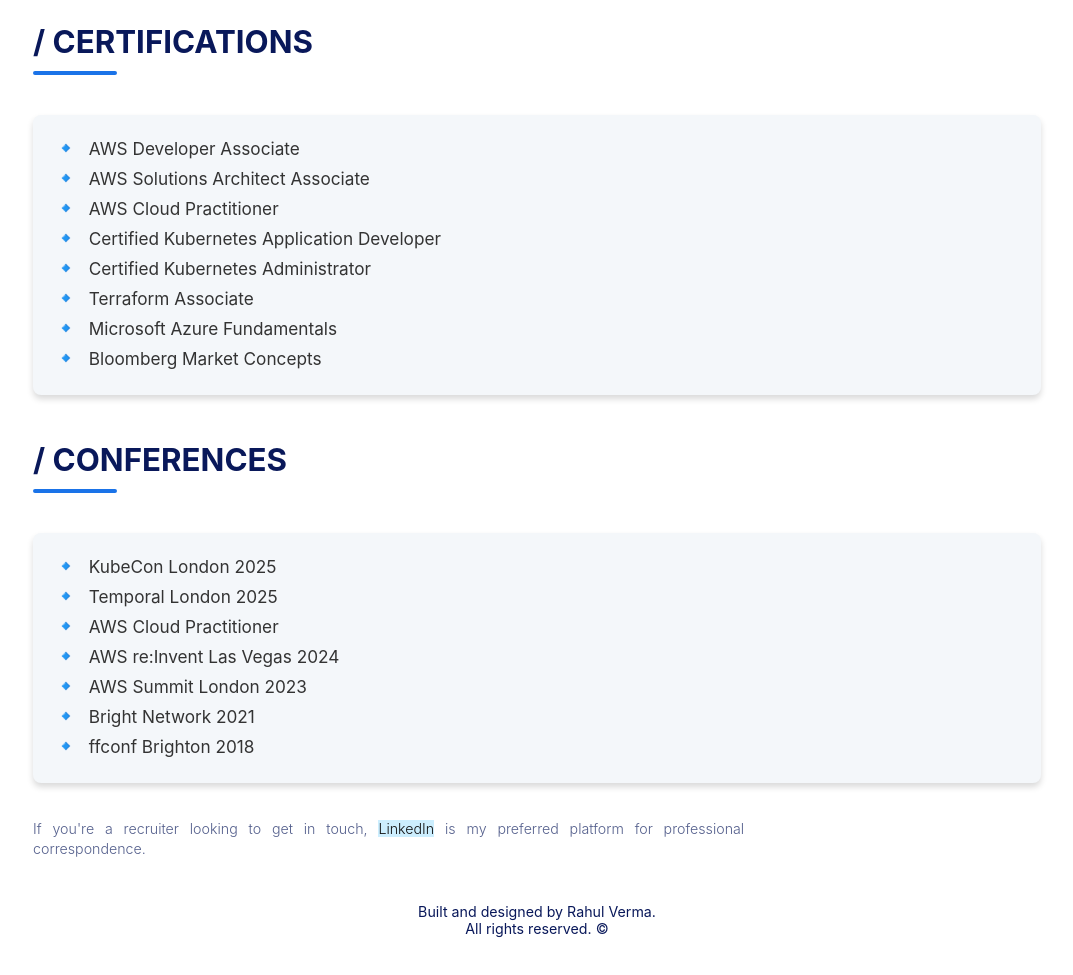
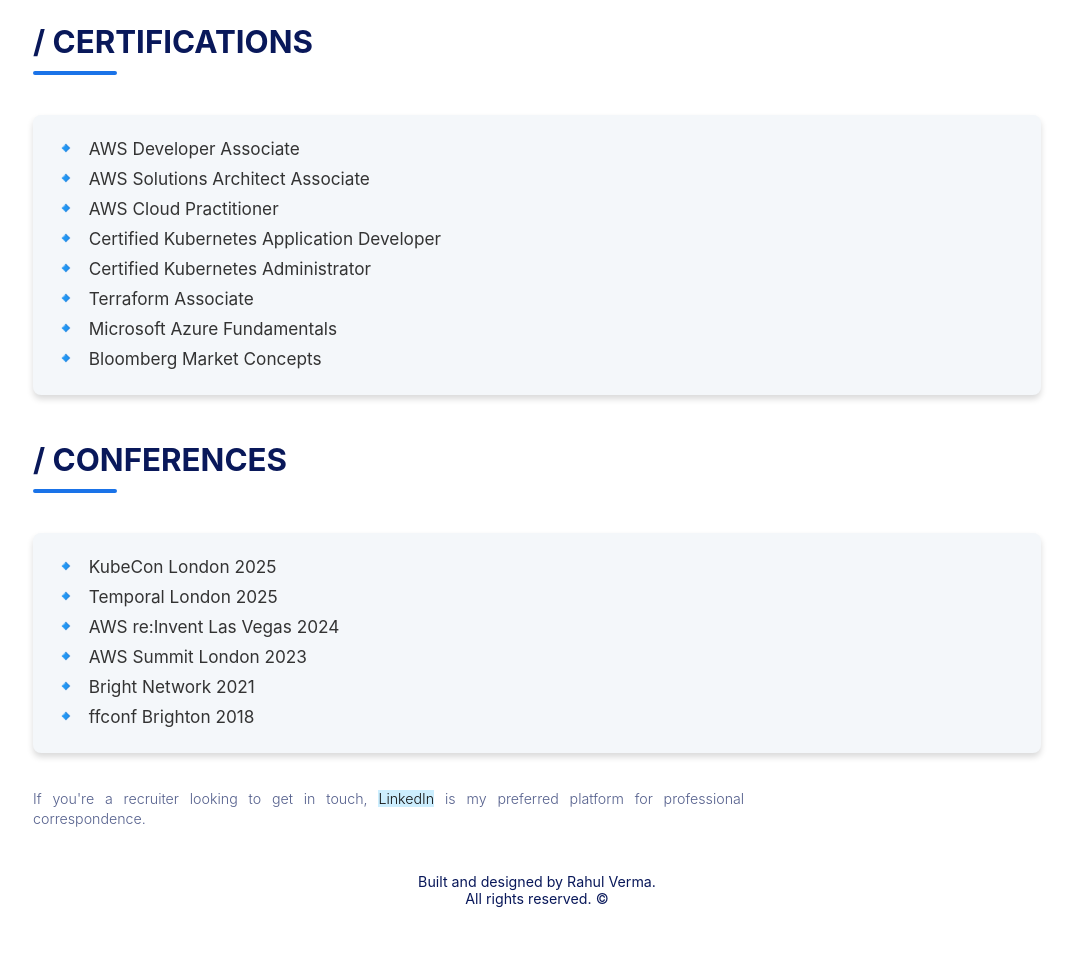
Before and after one commit to rahul2999/website, a plain HTML site: page index.html in a window 1280 px wide. Shown: the part 1919-2894 px from the top of the page, without its empty margins (103-1176 px from the left). Drawn offline with Linux system fonts and the light colour scheme.

Commit message:
fix typo

```diff
--- a/index.html
+++ b/index.html
@@ -329,7 +329,6 @@
             <ul>
                 <li>KubeCon London 2025</li>
                 <li>Temporal London 2025</li>
-                <li>AWS Cloud Practitioner</li>
                 <li>AWS re:Invent Las Vegas 2024</li>
                 <li>AWS Summit London 2023</li>
                 <li>Bright Network 2021</li>
```
